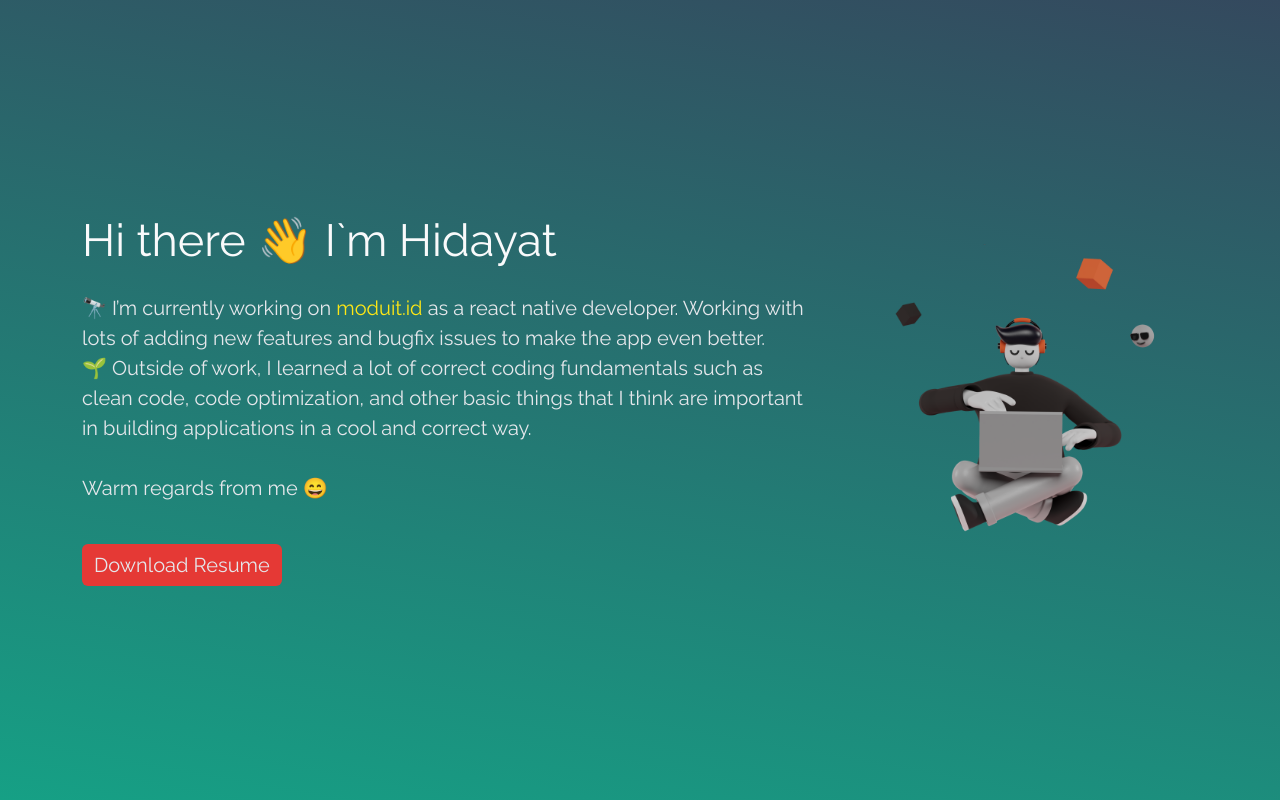
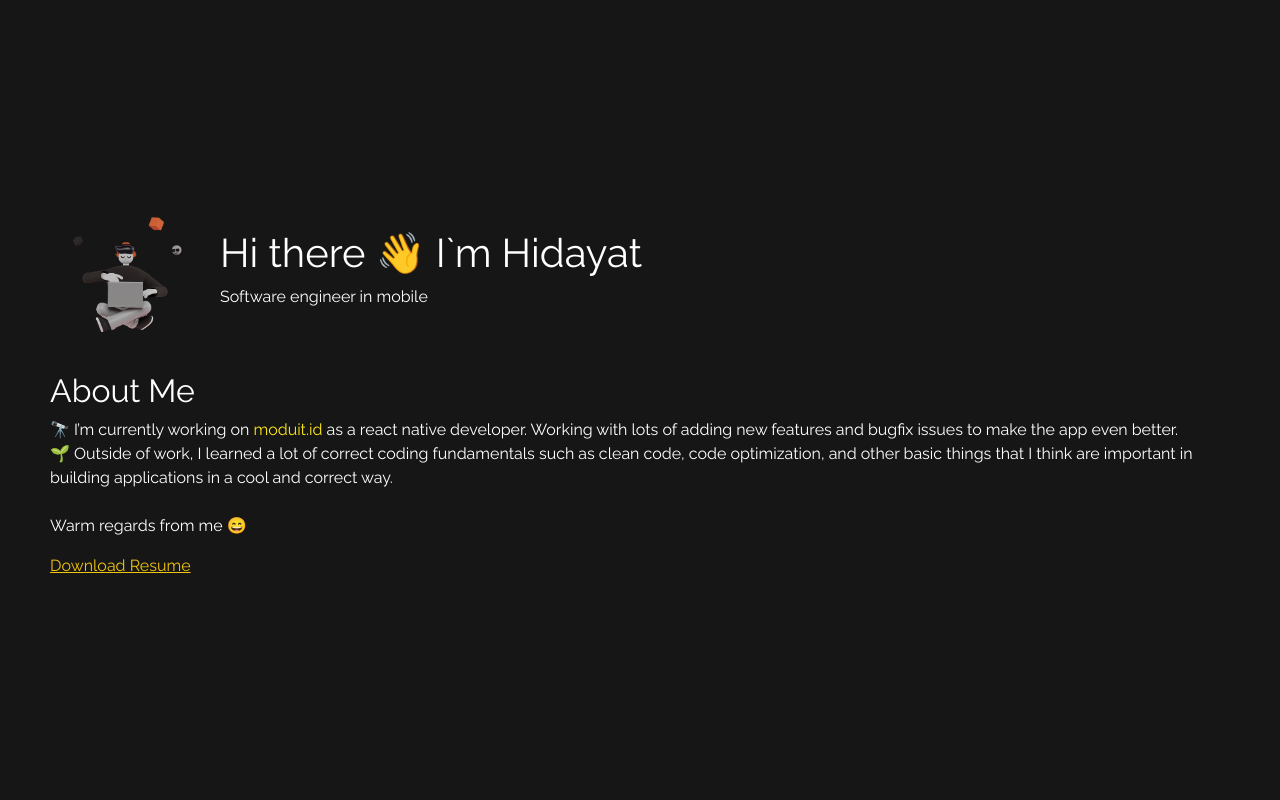
Before and after one commit to hidayat-nur/hidayat-nur.github.io, a React (Create React App) app: page / in a window 1280 px wide. Built offline with nearby package versions, Linux system fonts and the light colour scheme.

Commit message:
update page with helping by chat gpt

```diff
--- a/src/screens/home/index.tsx
+++ b/src/screens/home/index.tsx
@@ -1,18 +1,26 @@
 import React from "react";
-import { Button, Col, Container, Image, Row } from "react-bootstrap";
 import { IMG } from "../../assets/images";
 import Files from "./../../assets/files";
 import "./styles.css";
 
 function Home() {
   return (
-    <div className="global-container">
-      <Container>
-        <Row>
-          <Col xs={12} md={6} lg={8} className="col_bt">
-            <div className="wrap-info">
-              <h2 className="introLabel">Hi there 👋 I`m Hidayat</h2>
-              <p className="introSubLabel">
+    <div className="center-section">
+      <div className="portfolio-page">
+        <div className="header-section">
+          <img
+            src={IMG.SALY}
+            alt="Profile Picture"
+            className="profile-picture"
+          />
+          <div>
+            <h1 className="light-text">Hi there 👋 I`m Hidayat</h1>
+            <p className="light-text">Software engineer in mobile</p>
+          </div>
+        </div>
+        <div className="main-section">
+          <h2 className="light-text">About Me</h2>
+          <p className="light-text">
             🔭 I’m currently working on{" "}
             <a
               href="https://www.moduit.id/"
@@ -25,26 +33,19 @@ function Home() {
             as a react native developer. Working with lots of adding new
             features and bugfix issues to make the app even better.
             <br />
-                🌱 Outside of work, I learned a lot of correct coding
-                fundamentals such as clean code, code optimization, and other
-                basic things that I think are important in building applications
-                in a cool and correct way.
+            🌱 Outside of work, I learned a lot of correct coding fundamentals
+            such as clean code, code optimization, and other basic things that I
+            think are important in building applications in a cool and correct
+            way.
             <br />
             <br />
             Warm regards from me 😄
           </p>
-              <Button className="btnCV" href={Files.cv} target="_blank">
+          <a href={Files.cv} download className="download">
             Download Resume
-              </Button>
+          </a>
         </div>
-          </Col>
-          <Col xs={12} md={6} lg={4} className="col_bt right_col_desktop">
-            <div className="wrapAvatar">
-              <Image src={IMG.SALY} className="avatar" roundedCircle />
       </div>
-          </Col>
-        </Row>
-      </Container>
     </div>
   );
 }
--- a/src/screens/home/styles.css
+++ b/src/screens/home/styles.css
@@ -1,76 +1,81 @@
-.global-container {
+@keyframes background-animation {
+  0% {
+    background-color: #000000;
+  }
+  20% {
+    background-color: #333333;
+  }
+  40% {
+    background-color: #34495e;
+  }
+  60% {
+    background-color: #e74c3c;
+  }
+  80% {
+    background-color: #16a085;
+  }
+  100% {
+    background-color: #333333;
+  }
+}
+
+body {
+  margin: 0;
+  animation: background-animation 60s ease-in-out infinite;
+
+}
+
+.portfolio-page {
+  padding: 20px 50px;
+}
+
+.header-section {
+  display: flex;
+  align-items: center;
+  margin-bottom: 20px;
+}
+
+.profile-picture {
+  width: 150px;
+  height: 150px;
+  border-radius: 50%;
+  margin-right: 20px;
+}
+
+.main-section {
+  margin-bottom: 20px;
+}
+
+.center-section {
+  display: flex;
+  align-items: center;
+  justify-content: center;
   height: 100vh;
-  background-image: linear-gradient(190deg, #34495E, #16A085);
-  align-items: center;
-  display: flex;
 }
-.col_bt {
-  align-items: center;
-  display: flex;
-}
-.btnCV {
-  background-color: #E53935;
-  border-width: 0;
-  margin-top: 25px;
-  font-style: normal;
-  font-weight: 400px;
-  font-size: 20px;
-  color: #E5E7EB;
-}
+
 .link {
   color: #fee715ff;
   text-decoration: none;
 }
-.avatar {
-  width: 100%;
-  height: auto;
-}
-.introLabel {
-  /* font-family: 'Poppins'; */
-  font-style: normal;
-  font-weight: 700px;
-  font-size: 45px;
-  color: #F9FAFB;
-}
-.introSubLabel {
-  /* font-family: 'Poppins'; */
-  font-style: normal;
-  font-weight: 400px;
-  font-size: 20px;
-  color: #E5E7EB;
-  margin-top: 25px;
+
+.light-text {
+  color: #ffffff;
 }
 
-/* X-Small devices (portrait phones, less than 576px) */
-@media (max-width: 575.98px) {
-  .wrap-info {
-    padding: 100px 30px 25px 30px;
+.download {
+  color: #f1c40f;
+}
+
+/* Responsive styles */
+@media (max-width: 768px) {
+  .header-section {
+    flex-direction: column;
+    align-items: center;
+  }
+
+  .profile-picture {
+    width: 150px;
+    height: 150px;
+    margin-bottom: 20px;
   }
 }
-
-/* Small devices (landscape phones, less than 768px) */
-@media (max-width: 767.98px) {
-  .wrap-info {
-    padding: 100px 60px 25px 60px;
-  }
-  .wrapAvatar {
-    justify-content: center;
-    display: flex;
-  }
-}
-
-/* Medium devices (tablets, less than 992px) */
-@media (max-width: 991.98px) {
-  .container {
-    max-width: 100%;
-  }
-  .wrap-info {
-    padding: 0px 60px 0px 60px;
-  }
-}
-
-/* Large devices (desktops, less than 1200px) */
-/* @media (max-width: 1199.98px) { ... } */
-
-/* X-Large devices (large desktops, less than 1400px) */
-/* @media (max-width: 1399.98px) { ... } */
```
Lines whose indentation alone changed are shown as unchanged.
